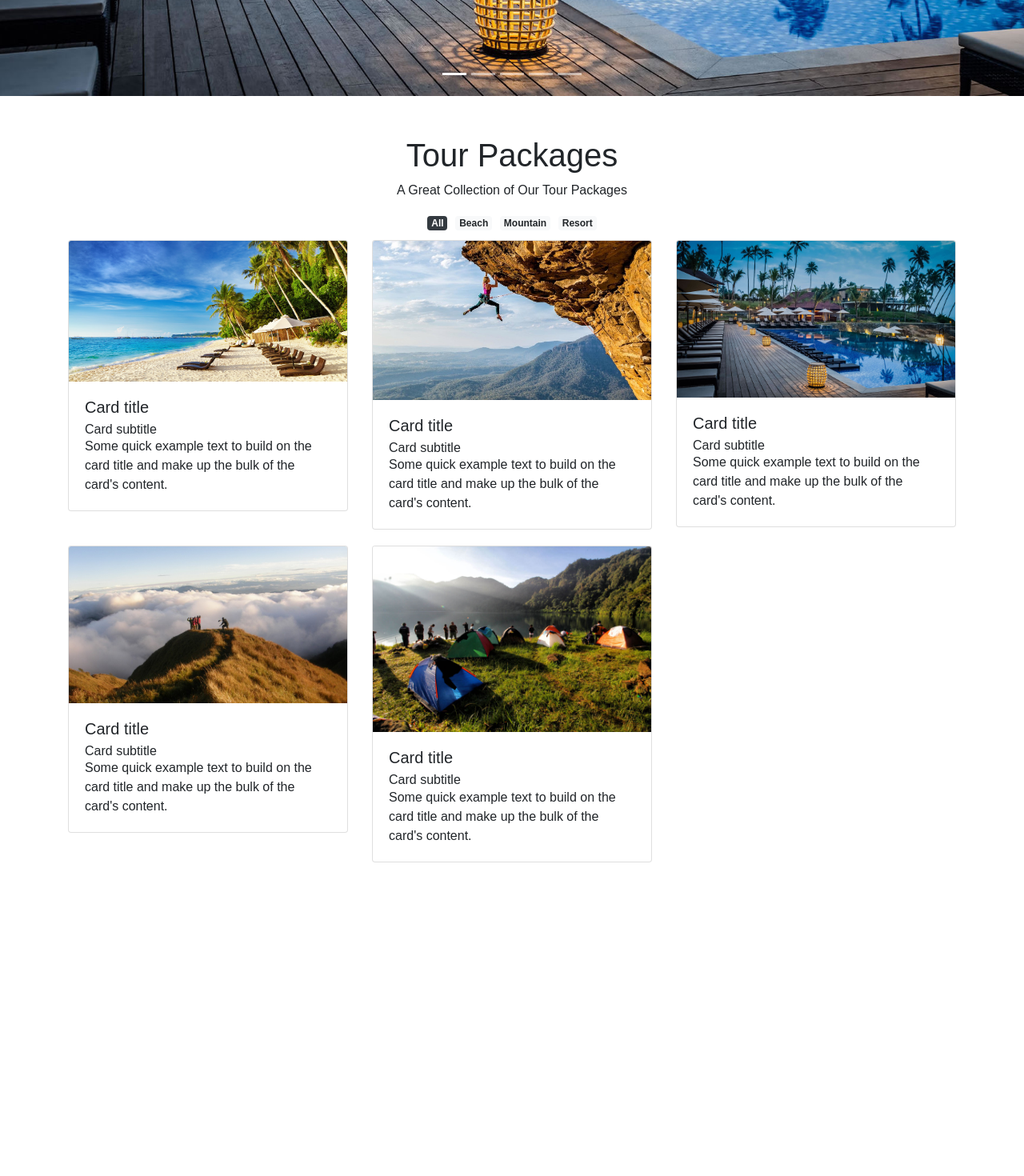
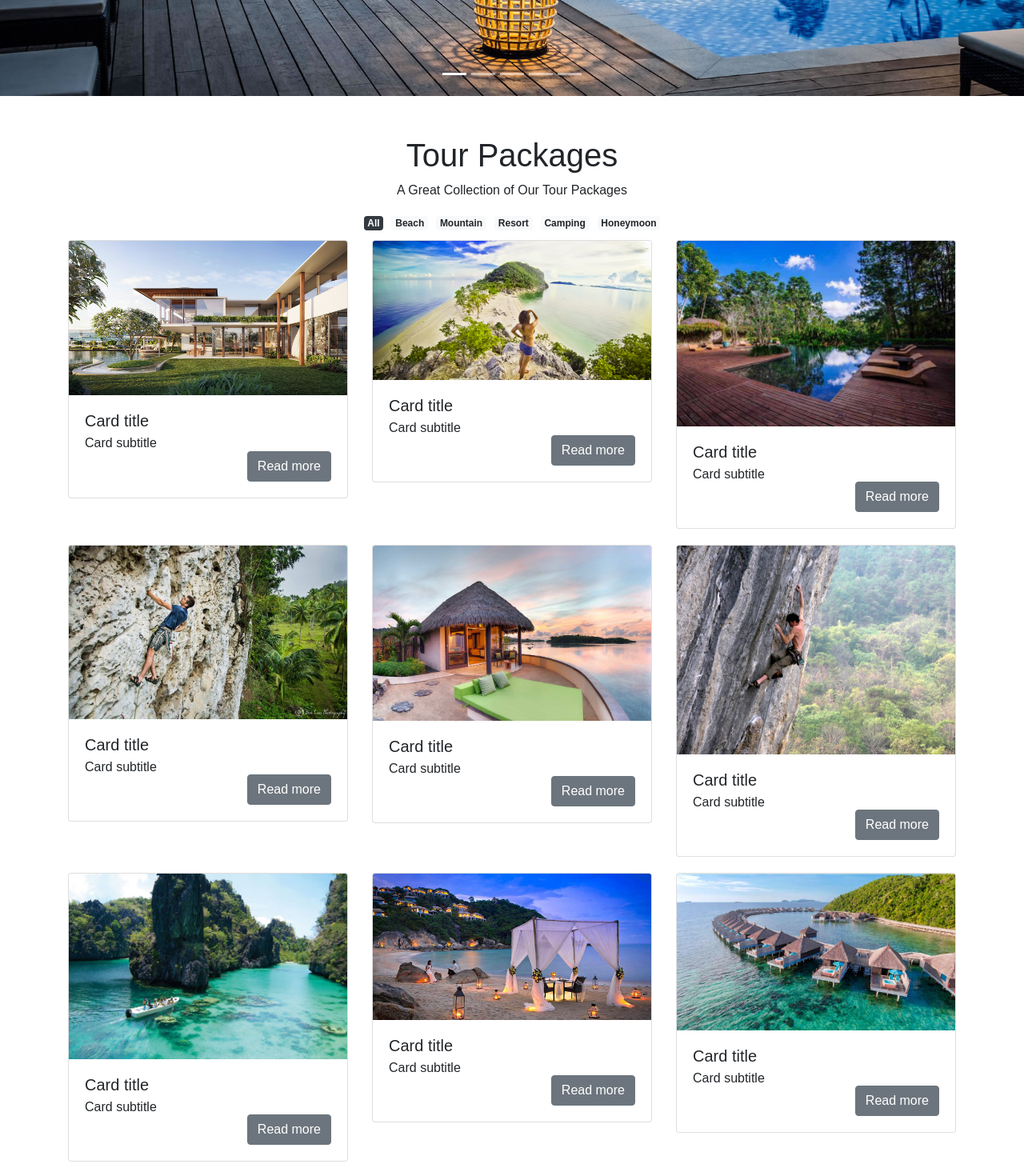
Before and after one commit to markdino/tourism-site, a React (Create React App) app: page / in a window 1280 px wide. Shown: the part 1480-2950 px from the top of the page at 80% size. Before the commit the page ends 2618 px from the top, so only its background shows below. Built offline with nearby package versions, Linux system fonts and the light colour scheme; the HTML template or start-up script is replaced by a standard one.

Commit message:
add more tour cards with button and fix Col in midium size

```diff
--- a/src/components/Package.js
+++ b/src/components/Package.js
@@ -8,15 +8,22 @@ import {
   CardBody,
   CardTitle,
   CardSubtitle,
-  CardText,
+  Button,
   Badge
 } from "reactstrap";
 import "../App.css";
-import beach from "../img/beach.jpg";
-import resort from "../img/resort.jpg";
-import camp from "../img/camp.jpg";
-import mountain from "../img/mountain.jpg";
-import gulp from "../img/gulp.jpg";
+import imgCard1 from "../img/img-card (1).jpg";
+import imgCard2 from "../img/img-card (2).jpg";
+import imgCard3 from "../img/img-card (3).jpg";
+import imgCard4 from "../img/img-card (4).jpg";
+import imgCard5 from "../img/img-card (5).jpg";
+import imgCard6 from "../img/img-card (6).jpg";
+import imgCard7 from "../img/img-card (7).jpg";
+import imgCard8 from "../img/img-card (8).jpg";
+import imgCard9 from "../img/img-card (9).jpg";
+import imgCard10 from "../img/img-card (10).jpg";
+import imgCard11 from "../img/img-card (11).jpg";
+import imgCard12 from "../img/img-card (12).jpg";
 
 class Package extends React.Component {
   render() {
@@ -40,74 +47,163 @@ class Package extends React.Component {
             <Badge href="#" color="light">
               Resort
             </Badge>
+            <Badge href="#" color="light">
+              Camping
+            </Badge>
+            <Badge href="#" color="light">
+              Honeymoon
+            </Badge>
             <Row className="text-left">
-              <Col sm="4">
-                <Card>
-                  <CardImg top width="100%" src={beach} alt="Card image cap" />
-                  <CardBody>
-                    <CardTitle>Card title</CardTitle>
-                    <CardSubtitle>Card subtitle</CardSubtitle>
-                    <CardText>
-                      Some quick example text to build on the card title and
-                      make up the bulk of the card's content.
-                    </CardText>
-                  </CardBody>
-                </Card>
-              </Col>
-              <Col sm="4">
-                <Card>
-                  <CardImg top width="100%" src={gulp} alt="Card image cap" />
-                  <CardBody>
-                    <CardTitle>Card title</CardTitle>
-                    <CardSubtitle>Card subtitle</CardSubtitle>
-                    <CardText>
-                      Some quick example text to build on the card title and
-                      make up the bulk of the card's content.
-                    </CardText>
-                  </CardBody>
-                </Card>
-              </Col>
-              <Col sm="4">
-                <Card>
-                  <CardImg top width="100%" src={resort} alt="Card image cap" />
-                  <CardBody>
-                    <CardTitle>Card title</CardTitle>
-                    <CardSubtitle>Card subtitle</CardSubtitle>
-                    <CardText>
-                      Some quick example text to build on the card title and
-                      make up the bulk of the card's content.
-                    </CardText>
-                  </CardBody>
-                </Card>
-              </Col>
-              <Col sm="4">
+              <Col md="4" sm="6">
                 <Card>
                   <CardImg
                     top
                     width="100%"
-                    src={mountain}
+                    src={imgCard1}
                     alt="Card image cap"
                   />
                   <CardBody>
                     <CardTitle>Card title</CardTitle>
                     <CardSubtitle>Card subtitle</CardSubtitle>
-                    <CardText>
-                      Some quick example text to build on the card title and
-                      make up the bulk of the card's content.
-                    </CardText>
+                    <Button color="secondary" className="float-right">
+                      Read more
+                    </Button>
                   </CardBody>
                 </Card>
               </Col>
-              <Col sm="4">
+              <Col md="4" sm="6">
                 <Card>
-                  <CardImg top width="100%" src={camp} alt="Card image cap" />
+                  <CardImg
+                    top
+                    width="100%"
+                    src={imgCard2}
+                    alt="Card image cap"
+                  />
                   <CardBody>
                     <CardTitle>Card title</CardTitle>
                     <CardSubtitle>Card subtitle</CardSubtitle>
-                    <CardText>
-                      Some quick example text to build on the card title and
-                      make up the bulk of the card's content.
-                    </CardText>
+                    <Button color="secondary" className="float-right">
+                      Read more
+                    </Button>
+                  </CardBody>
+                </Card>
+              </Col>
+              <Col md="4" sm="6">
+                <Card>
+                  <CardImg
+                    top
+                    width="100%"
+                    src={imgCard3}
+                    alt="Card image cap"
+                  />
+                  <CardBody>
+                    <CardTitle>Card title</CardTitle>
+                    <CardSubtitle>Card subtitle</CardSubtitle>
+                    <Button color="secondary" className="float-right">
+                      Read more
+                    </Button>
+                  </CardBody>
+                </Card>
+              </Col>
+              <Col md="4" sm="6">
+                <Card>
+                  <CardImg
+                    top
+                    width="100%"
+                    src={imgCard4}
+                    alt="Card image cap"
+                  />
+                  <CardBody>
+                    <CardTitle>Card title</CardTitle>
+                    <CardSubtitle>Card subtitle</CardSubtitle>
+                    <Button color="secondary" className="float-right">
+                      Read more
+                    </Button>
+                  </CardBody>
+                </Card>
+              </Col>
+              <Col md="4" sm="6">
+                <Card>
+                  <CardImg
+                    top
+                    width="100%"
+                    src={imgCard5}
+                    alt="Card image cap"
+                  />
+                  <CardBody>
+                    <CardTitle>Card title</CardTitle>
+                    <CardSubtitle>Card subtitle</CardSubtitle>
+                    <Button color="secondary" className="float-right">
+                      Read more
+                    </Button>
+                  </CardBody>
+                </Card>
+              </Col>
+              <Col md="4" sm="6">
+                <Card>
+                  <CardImg
+                    top
+                    width="100%"
+                    src={imgCard6}
+                    alt="Card image cap"
+                  />
+                  <CardBody>
+                    <CardTitle>Card title</CardTitle>
+                    <CardSubtitle>Card subtitle</CardSubtitle>
+                    <Button color="secondary" className="float-right">
+                      Read more
+                    </Button>
+                  </CardBody>
+                </Card>
+              </Col>
+              <Col md="4" sm="6">
+                <Card>
+                  <CardImg
+                    top
+                    width="100%"
+                    src={imgCard7}
+                    alt="Card image cap"
+                  />
+                  <CardBody>
+                    <CardTitle>Card title</CardTitle>
+                    <CardSubtitle>Card subtitle</CardSubtitle>
+                    <Button color="secondary" className="float-right">
+                      Read more
+                    </Button>
+                  </CardBody>
+                </Card>
+              </Col>
+              <Col md="4" sm="6">
+                <Card>
+                  <CardImg
+                    top
+                    width="100%"
+                    src={imgCard8}
+                    alt="Card image cap"
+                  />
+                  <CardBody>
+                    <CardTitle>Card title</CardTitle>
+                    <CardSubtitle>Card subtitle</CardSubtitle>
+                    <Button color="secondary" className="float-right">
+                      Read more
+                    </Button>
+                  </CardBody>
+                </Card>
+              </Col>
+              <Col md="4" sm="6">
+                <Card>
+                  <CardImg
+                    top
+                    width="100%"
+                    src={imgCard9}
+                    alt="Card image cap"
+                  />
+                  <CardBody>
+                    <CardTitle>Card title</CardTitle>
+                    <CardSubtitle>Card subtitle</CardSubtitle>
+                    <Button color="secondary" className="float-right">
+                      Read more
+                    </Button>
                   </CardBody>
                 </Card>
               </Col>
```
